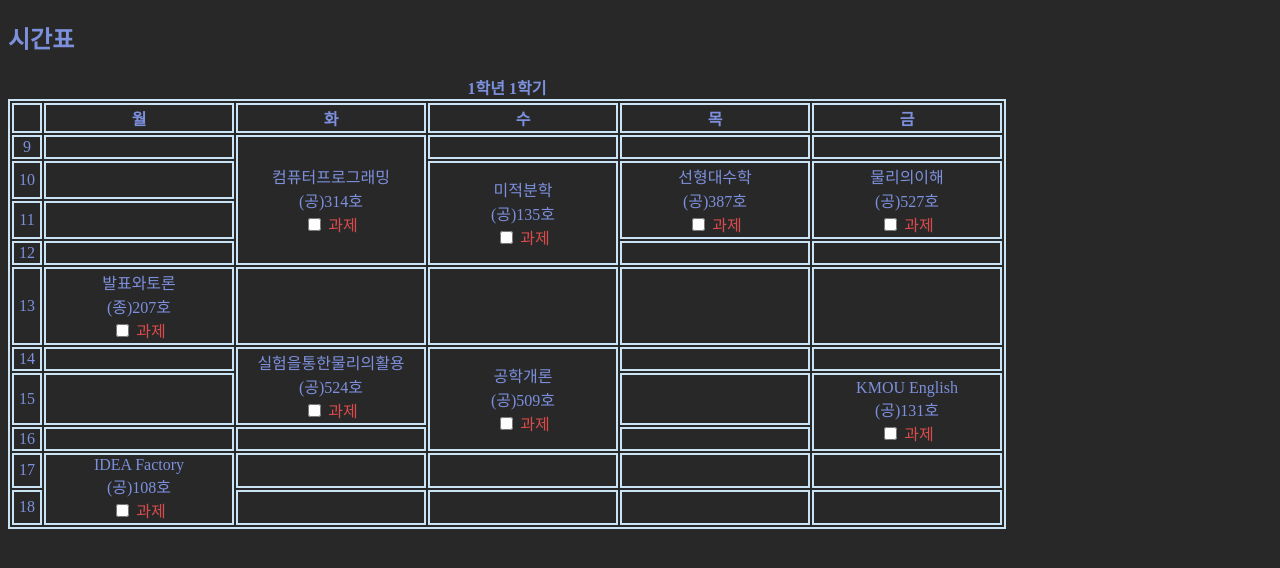
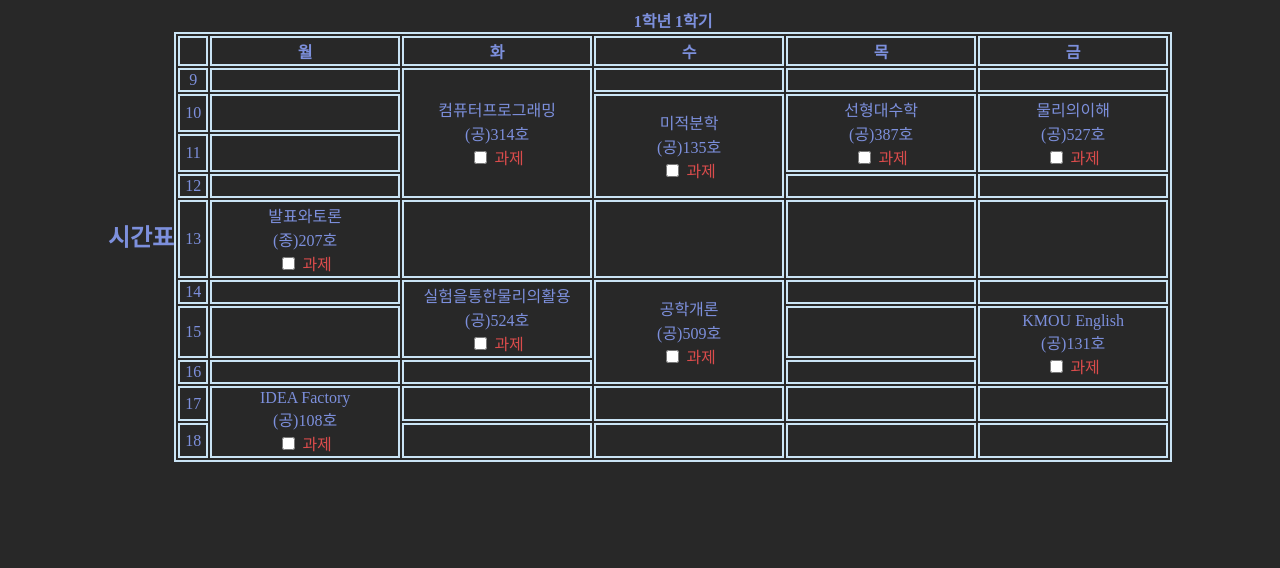
Before and after one commit to P-hongsi/lecture_schedule, a plain HTML site: page index.html in a window 1280 px wide. Drawn offline with Linux system fonts and the light colour scheme.

Commit message:
시간표 중앙 정렬

```diff
--- a/index.html
+++ b/index.html
@@ -1,7 +1,7 @@
 <!DOCTYPE html>
 <html>
   <head>
-    <title>pront-end study week1</title>
+    <title>시간표</title>
     <meta
       charset="utf-8"
       name="viewport"
@@ -29,7 +29,7 @@
       }
     </style>
   </head>
-  <body>
+  <body style="display: flex; align-items: center; justify-content: center">
     <header>
       <h2><strong>시간표</strong></h2>
     </header>
```
